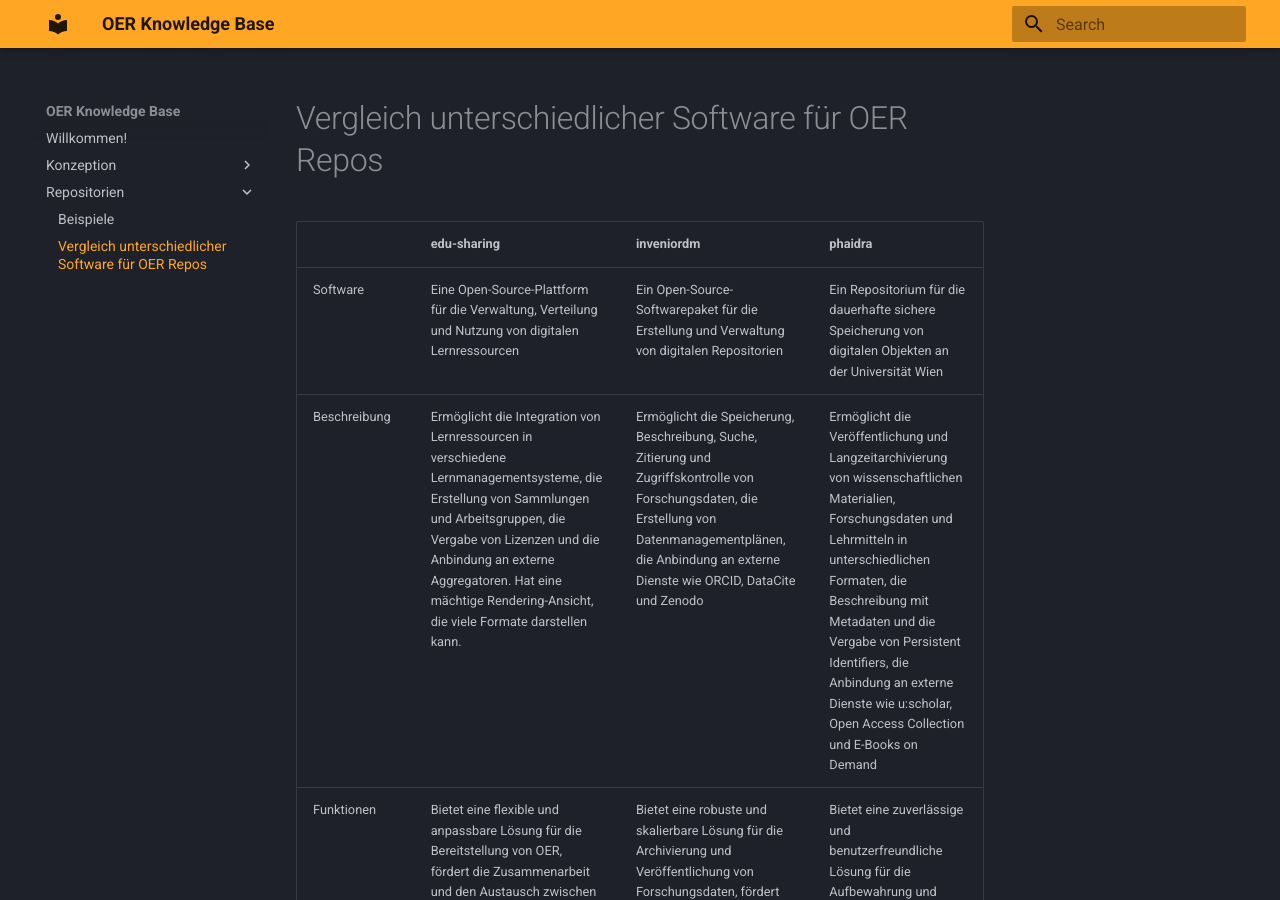
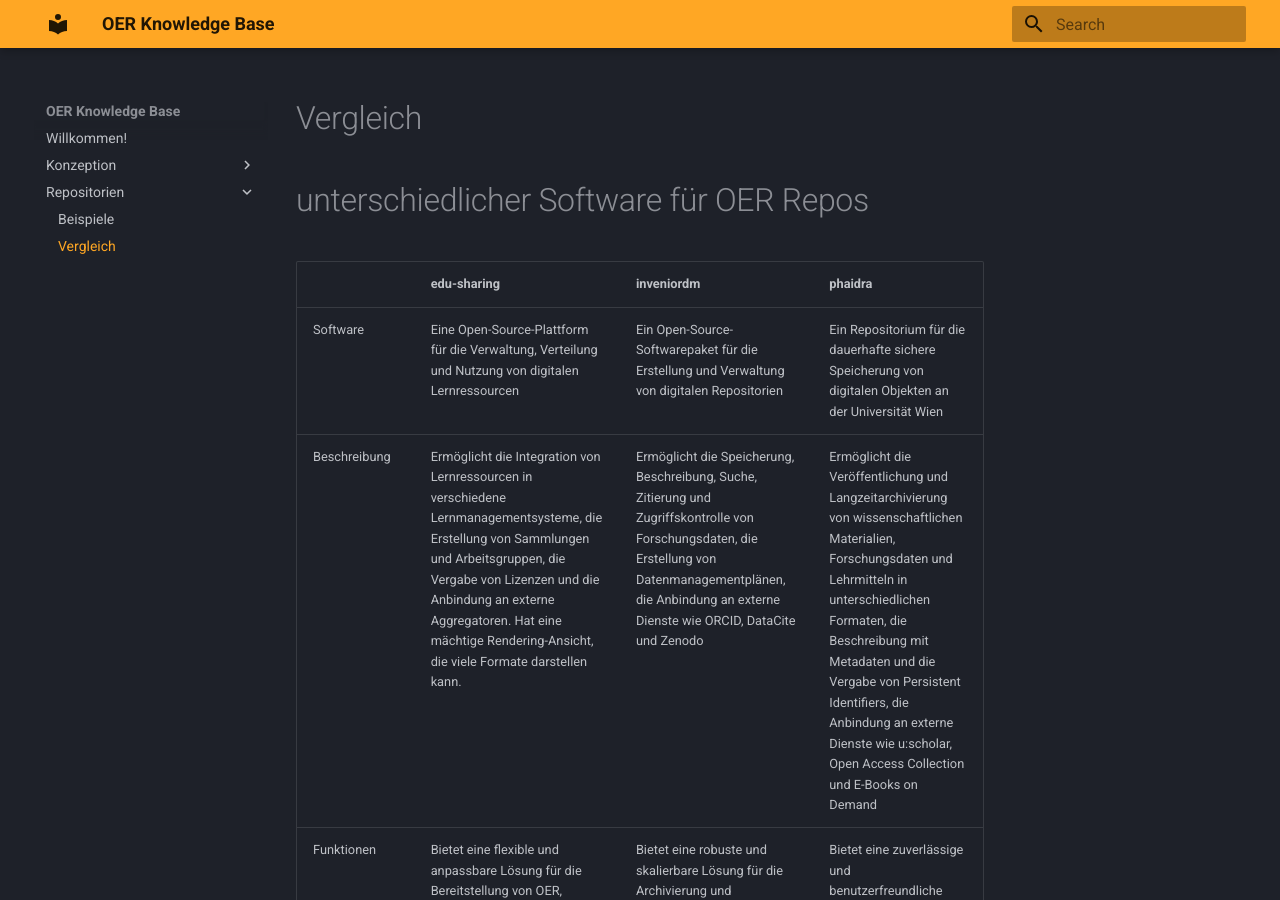
Before and after one commit to oerBASE/knowledgebase, an MkDocs documentation site: the page built from docs/Repositorien/Vergleich.md, in a window 1280 px wide and 900 px high. Built offline with MkDocs 1.6.1 and Material for MkDocs 9.7.7, drawn with Linux system fonts in a browser that asks for light colours.

Commit message:
Update Vergleich.md

```diff
--- a/docs/Repositorien/Vergleich.md
+++ b/docs/Repositorien/Vergleich.md
@@ -1,4 +1,5 @@
-# Vergleich unterschiedlicher Software für OER Repos
+# Vergleich
+# unterschiedlicher Software für OER Repos
 
 |                | edu-sharing                                                                                                               | inveniordm                                                                                                                                                                                                                                    | phaidra                                                                                                                             |
 |:---------------|:-------------------------------------------------------------------------------------------------------------------------|:-----------------------------------------------------------------------------------------------------------------------------------------------------------------------------------------------------------------------------------------------|:------------------------------------------------------------------------------------------------------------------------------------|
```
